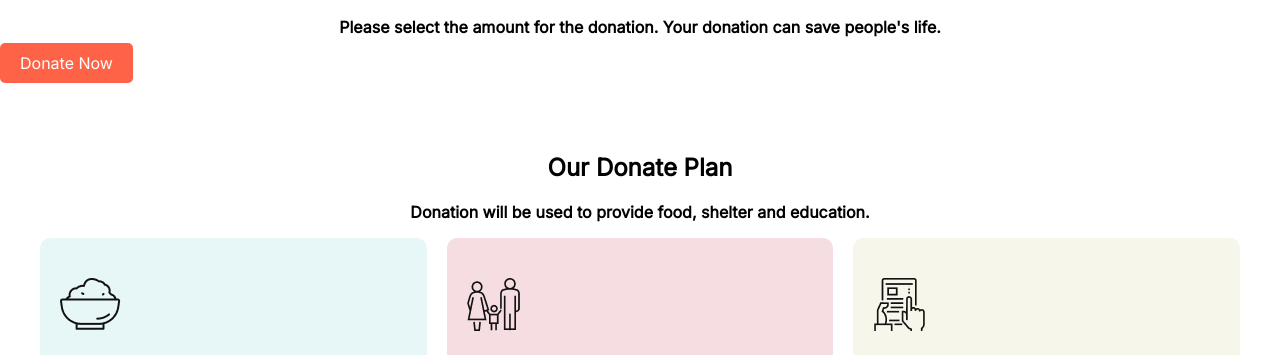
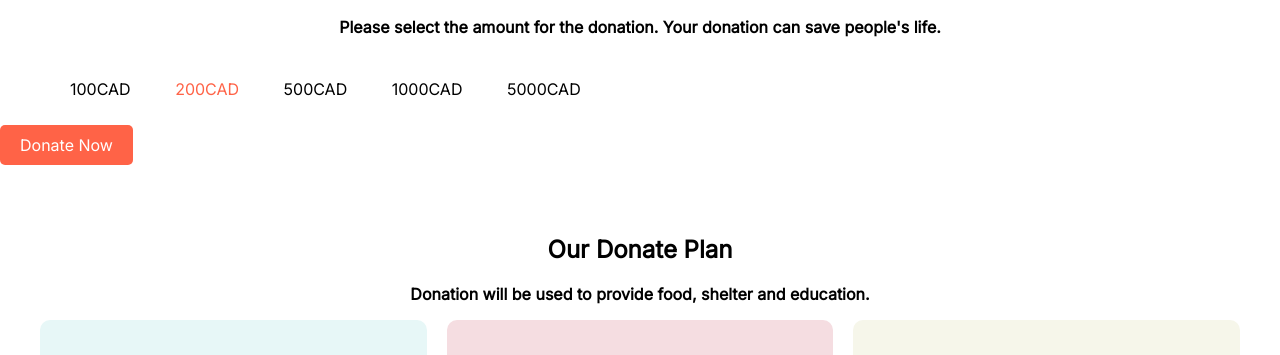
Before and after one commit to anshimi/donate-today, a plain HTML site: page index.html in a window 1280 px wide. Shown: the part 836-1191 px from the top of the page. Drawn offline with Linux system fonts and the light colour scheme.

Commit message:
list-added

```diff
--- a/index.html
+++ b/index.html
@@ -29,14 +29,27 @@
     </section>
     <section>
         <div>
-            <h2 class="text-decor"><b>Donate today</b></h2>
-            <p class="text-decor">
-                Please select the amount for the donation. Your donation can save people's life.
-            </p>
-            <a class="link-button" target="_blank" href="https://www.linkedin.com/in/annya-shimi/">Donate Now</a>
+            <div class="text-decor">
+                <h2><b>Donate today</b></h2>
+                <p>
+                    Please select the amount for the donation. Your donation can save people's life.
+                </p>
+            </div>
+            <div class="list-donate">
+                <ul>
+                    <li>100CAD</li>
+                    <li id="amount-200">200CAD</li>
+                    <li>500CAD</li>
+                    <li>1000CAD</li>
+                    <li>5000CAD</li>
+                </ul>
+            </div>
+            <div>
+                <a class="link-button" target="_blank" href="https://www.linkedin.com/in/annya-shimi/">Donate Now</a>
+            </div>
         </div>
     </section>
-    <section class="donation-plan">
+    <section>
         <div>
             <h2 class="text-decor"><b>Our Donate Plan</b></h2>
             <p class="text-decor">
--- a/style.css
+++ b/style.css
@@ -18,8 +18,6 @@ h2 {
 
 .container img {
     opacity: 0.8;
-
-
 }
 
 .container {
@@ -53,6 +51,23 @@ h2 {
 
 .container p {
     padding-bottom: 20px;
+}
+
+.list-donate {
+    padding-top: 10px;
+    padding-bottom: 20px;
+}
+
+li {
+    display: inline;
+    padding: 20px 10px;
+    margin-left: 20px;
+
+}
+
+#amount-200 {
+    color: tomato;
+
 }
 
 .flexible-container {
```
